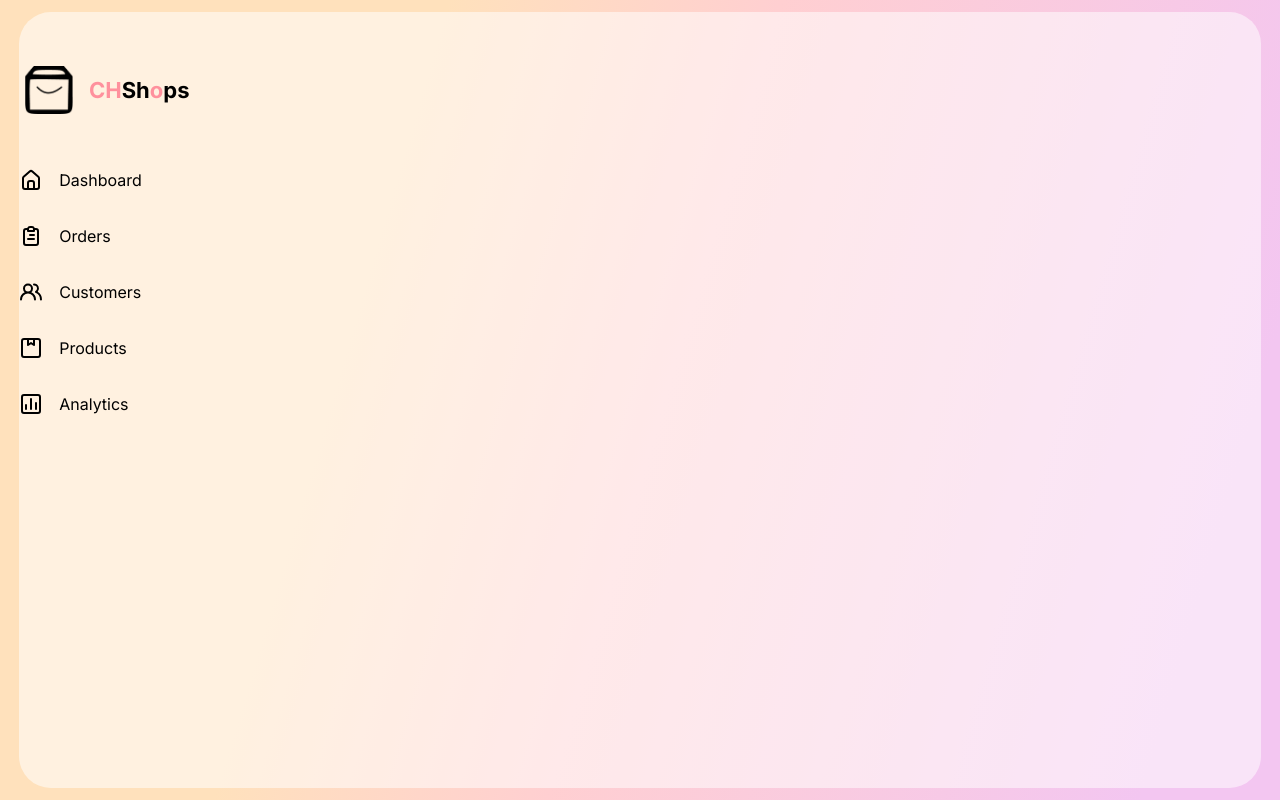
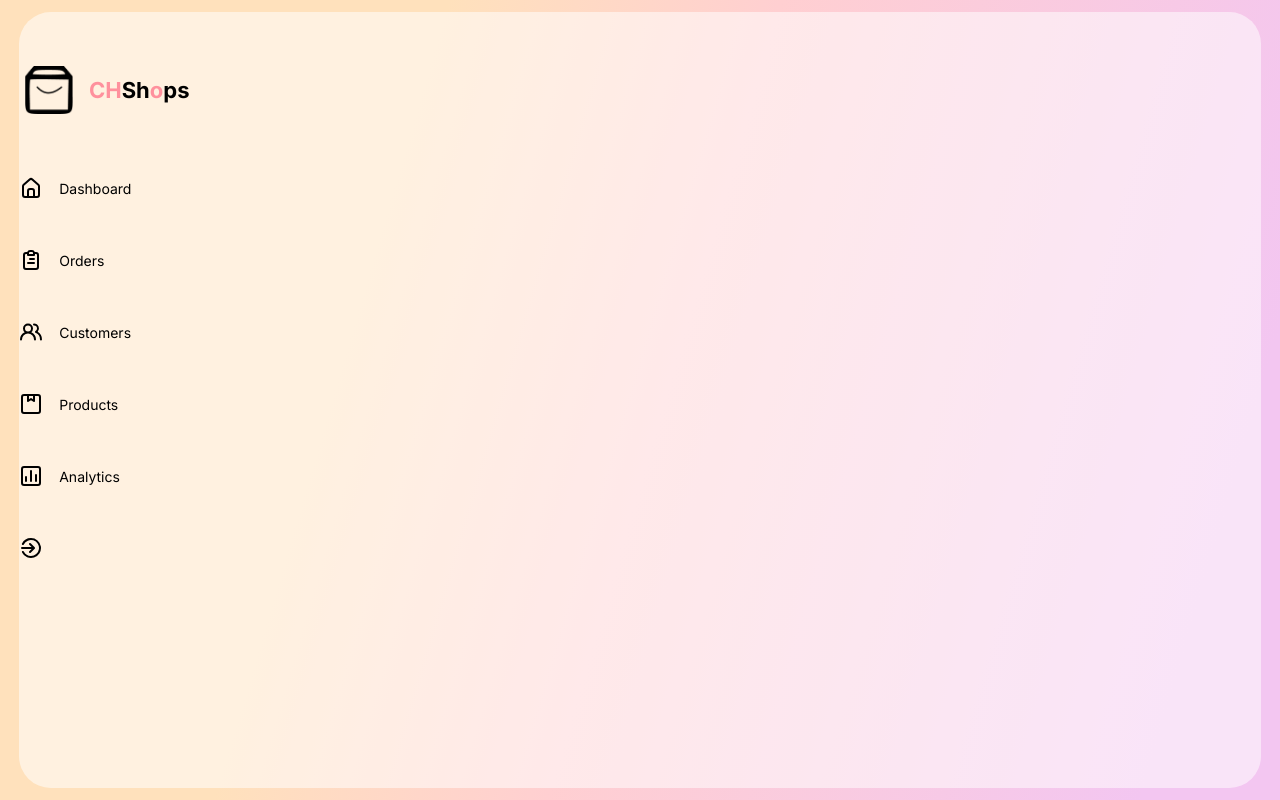
Before and after one commit to Chuloshnikov/shops-dashboard, a React (Create React App) app: page /customers in a window 1280 px wide. Built offline with nearby package versions, Linux system fonts and the light colour scheme.

Commit message:
Manual change

```diff
--- a/src/components/Sidebar/Sidebar.jsx
+++ b/src/components/Sidebar/Sidebar.jsx
@@ -2,6 +2,7 @@ import styled from "./Sidebar.module.css";
 import LogoImage from "../../assets/icons/logo.png";
 
 import { SidebarData } from "../../data/data";
+import { UilSignOutAlt } from "@iconscout/react-unicons";
 
 const Sidebar = () => {
     return (
@@ -22,6 +23,9 @@ const Sidebar = () => {
                 </div>
                     )}
                 )}
+                <div className={styled.menuItem}>
+                    <UilSignOutAlt/>
+                </div>
             </div>
         </div>
     )
--- a/src/components/Sidebar/Sidebar.module.css
+++ b/src/components/Sidebar/Sidebar.module.css
@@ -37,4 +37,12 @@
     display: flex;
     align-items: center;
     gap: 1rem;
+    height: 2.5rem;
+    position: relative;
+    transition: all .3s ease 0s;
+    font-size: 14px;
 }
+
+.menuItem:hover {
+    cursor: pointer;
+}
```
